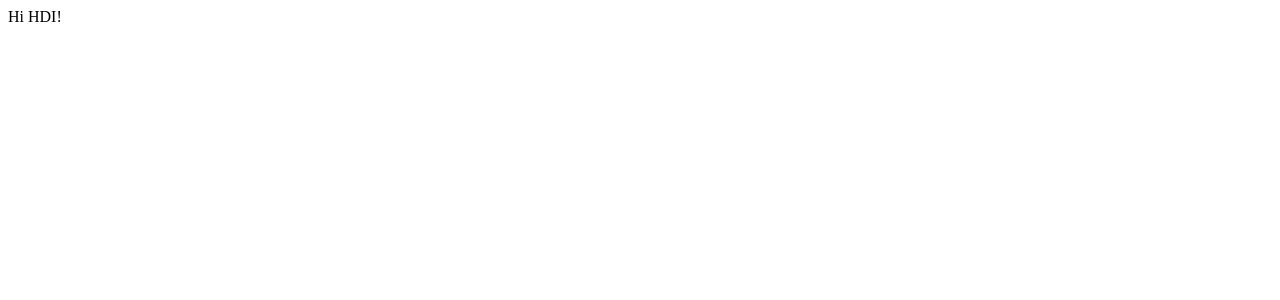
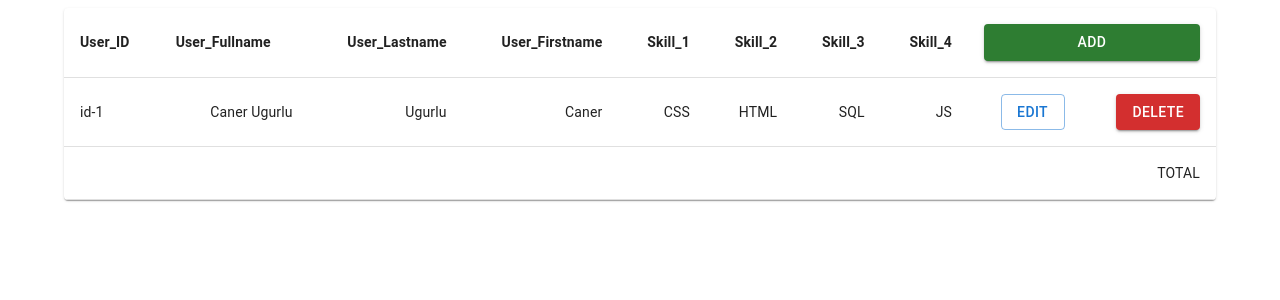
Before and after one commit to cnrgrl/hdi-hr-app, a React (Create React App) app: page / in a window 1280 px wide. Shown: the top 300 px of the page. Built offline with nearby package versions, Linux system fonts and the light colour scheme.

Commit message:
react router installed and added to pages

```diff
--- a/src/App.js
+++ b/src/App.js
@@ -1,5 +1,7 @@
+import Router from "./config/router";
+
 function App() {
-  return <div className="App">Hi HDI!</div>;
+  return <Router />;
 }
 
 export default App;
--- /dev/null
+++ b/src/config/router.js
@@ -0,0 +1,16 @@
+import {BrowserRouter, Routes, Route} from "react-router-dom";
+import Home from "../pages/Home";
+import SignUp from "../pages/SignUp";
+import SignIn from "../pages/SignIn";
+
+export default function Router() {
+  return (
+    <BrowserRouter>
+      <Routes>
+        <Route path="/" element={<Home />} />
+        <Route path="/sign-in" element={<SignIn />} />
+        <Route path="/sign-up" element={<SignUp />} />
+      </Routes>
+    </BrowserRouter>
+  );
+}
```
Also changed, not shown: package.json (+4 -3 lines), 1 other file (tests, documents, lock files or other folders).
